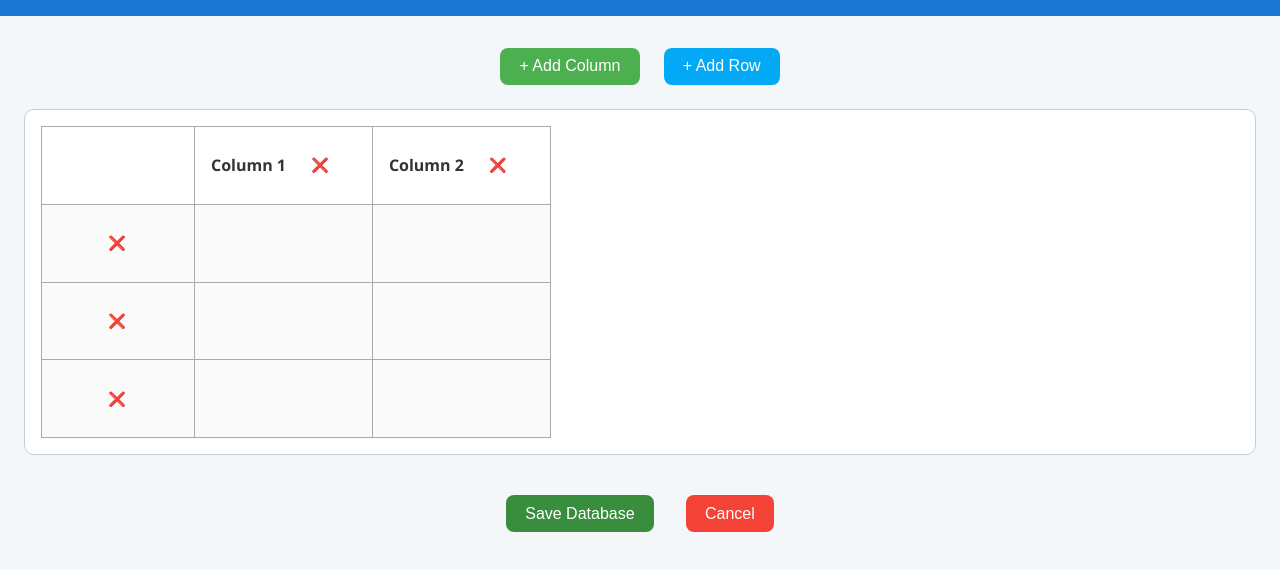
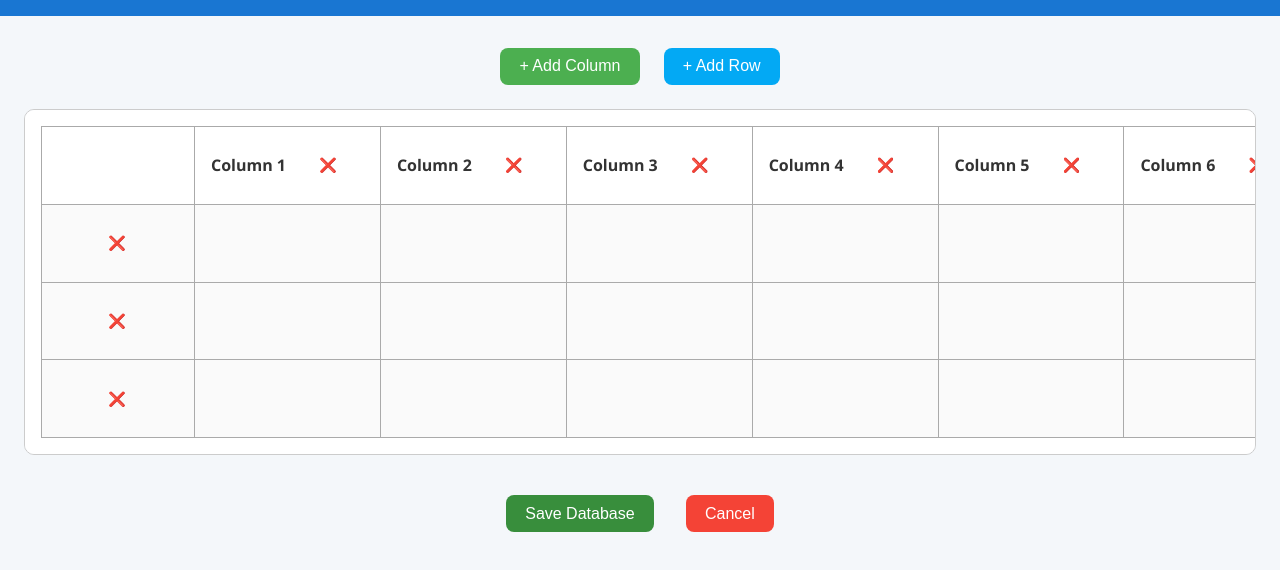
Before and after one commit to projectid1625/Database.com, a plain HTML site: page createTable.html in a window 1280 px wide. Both pictures are taken after a click on the button "+ Add Column". Shown: the part 102-672 px from the top of the page. Drawn offline with Linux system fonts and the light colour scheme.

Commit message:
Solving errors

```diff
--- a/createTable.html
+++ b/createTable.html
@@ -3,7 +3,7 @@
 <head>
   <meta charset="UTF-8" />
   <meta name="viewport" content="width=device-width, initial-scale=1.0"/>
-  <title>Create Table | MyDB Cloud</title>
+  <title>Create Database | MyDB Cloud</title>
   <link rel="stylesheet" href="./css/createTable.css" />
 </head>
 <body>
--- a/css/createTable.css
+++ b/css/createTable.css
@@ -74,7 +74,7 @@
 
   /* Table Styling */
   table {
-    width: max-content;
+    width: 100%;
     min-width: 300px;
     border-collapse: collapse;
   }
@@ -125,9 +125,34 @@
 
   .delete-btn {
     margin-left: 6px;
-    background: none;
+    background: transparent;
     border: none;
     color: red;
     font-size: 14px;
     cursor: pointer;
   }
+
+  th {
+    white-space: nowrap;
+    vertical-align: middle;
+    text-align: left;
+    padding: 8px;
+  }
+
+  .column-header-text {
+    flex-grow: 1;
+    outline: none;
+  }
+
+  .header-wrapper {
+    display: flex;
+    align-items: center;
+    justify-content: space-between;
+    gap: 8px;
+  }
+
+  .column-header-text {
+    flex-grow: 1;
+    outline: none;
+    word-break: break-word;
+  }
--- a/js/createTable.js
+++ b/js/createTable.js
@@ -1,6 +1,6 @@
 // Read dbType from 'create_database' sessionStorage
 const dbData = JSON.parse(sessionStorage.getItem("create_database") || "[]");
-const dbType = dbData[2] || "1D";
+const dbType = dbData[2] || "2D";
 
 const table = document.getElementById("dbTable");
 const addColumnBtn = document.getElementById("addColumnBtn");
@@ -22,18 +22,32 @@
   // Add rest of the editable column headers
   for (let i = 0; i < colCount; i++) {
     const th = document.createElement("th");
-      th.contentEditable = true;
-      th.textContent = `Column ${i + 1}`;
 
+    // Create a wrapper div
+    const headerWrapper = document.createElement("div");
+    headerWrapper.className = "header-wrapper";
+
+    // Editable span for column name
+    const headerSpan = document.createElement("span");
+    headerSpan.contentEditable = true;
+    headerSpan.textContent = `Column ${i + 1}`;
+    headerSpan.className = "column-header-text";
+
+    // Delete button
     const deleteBtn = document.createElement("button");
     deleteBtn.textContent = "❌";
     deleteBtn.className = "delete-btn";
-      deleteBtn.onclick = () => deleteColumnAt(i + 1); // +1 for skipping control column
-      th.appendChild(deleteBtn);
+    deleteBtn.onclick = () => deleteColumnAt(i + 1); // Adjust as needed
 
+    // Append both to wrapper
+    headerWrapper.appendChild(headerSpan);
+    headerWrapper.appendChild(deleteBtn);
+
+    // Append wrapper to th
+    th.appendChild(headerWrapper);
     row.appendChild(th);
-    }
-}
+  };
+};
 
 // Add a new editable row
 function addRow() {
@@ -68,22 +82,28 @@
   // Add new header cell
   const headerRow = table.tHead.rows[0];
   const newTh = document.createElement("th");
-    newTh.contentEditable = true;
-    newTh.textContent = `Column ${colCount}`;
+
+  // Create wrapper div inside th
+  const headerWrapper = document.createElement("div");
+  headerWrapper.className = "header-wrapper";
+
+  const headerSpan = document.createElement("span");
+  headerSpan.contentEditable = true;
+  headerSpan.textContent = `Column ${colCount}`;
+  headerSpan.className = "column-header-text";
 
   const deleteBtn = document.createElement("button");
   deleteBtn.textContent = "❌";
   deleteBtn.className = "delete-btn";
-    deleteBtn.onclick = () => deleteColumnAt(headerRow.cells.length - 1); // correct column index
+  deleteBtn.onclick = () => deleteColumnAt(headerRow.cells.length - 1);
 
-    newTh.appendChild(deleteBtn);
+  headerWrapper.appendChild(headerSpan);
+  headerWrapper.appendChild(deleteBtn);
+  newTh.appendChild(headerWrapper);
   headerRow.appendChild(newTh);
 
-    let tbody = table.tBodies[0];
-    if (!tbody) {
-      tbody = table.createTBody();
-    }
-
+  // Add new cell in each row
+  const tbody = table.tBodies[0];
   Array.from(tbody.rows).forEach((row) => {
     const cell = row.insertCell(-1);
     cell.contentEditable = true;
@@ -93,7 +113,7 @@
       add3DHoverEffect(cell);
     }
   });
-}
+};
 
 // 3D cell hover effect
 function add3DHoverEffect(cell) {
@@ -118,7 +138,6 @@
 
   if (dbType === "2D" || dbType === "3D") {
     addColumnBtn.classList.remove("hidden");
-    deleteColumnBtn.classList.remove("hidden");
   }
 }
 
@@ -150,3 +169,27 @@
 
 // Start building
 buildTable();
+
+document.getElementById("saveBtn").addEventListener("click", () => {
+  const headers = [];
+  const headerRow = table.tHead.rows[0];
+  for (let i = 1; i < headerRow.cells.length; i++) {
+    headers.push(headerRow.cells[i].textContent.trim()); // skip control column (index 0)
+  }
+
+  const data = [];
+  const tbody = table.tBodies[0];
+  Array.from(tbody.rows).forEach(row => {
+    const rowObj = {};
+    for (let i = 1; i < row.cells.length; i++) {
+      const key = headers[i - 1]; // match header index
+      const value = row.cells[i].textContent.trim();
+      rowObj[key] = value;
+    }
+    data.push(rowObj);
+  });
+
+  // Save to sessionStorage
+  sessionStorage.setItem("database_table", JSON.stringify(data));
+  alert("Database saved to sessionStorage!");
+});
--- a/js/forgot.js
+++ b/js/forgot.js
@@ -3,7 +3,6 @@
 
 document.addEventListener("DOMContentLoaded", () => {
     const forgotForm = document.getElementById("forgotForm");
-    const otpSection = document.getElementById("otpSection");
     const verifyOtpBtn = document.getElementById("verifyOtpBtn");
     const popup = document.getElementById("popup");
 
@@ -31,6 +30,7 @@
         .then(response => response.text())
         .then(result => {
           showPopup("OTP sent to your email.", "success", popup);
+          const otpSection = document.getElementById("otpSection");
           otpSection.style.display = "block";
         })
         .catch(error => {
```
Lines whose indentation alone changed are shown as unchanged.
